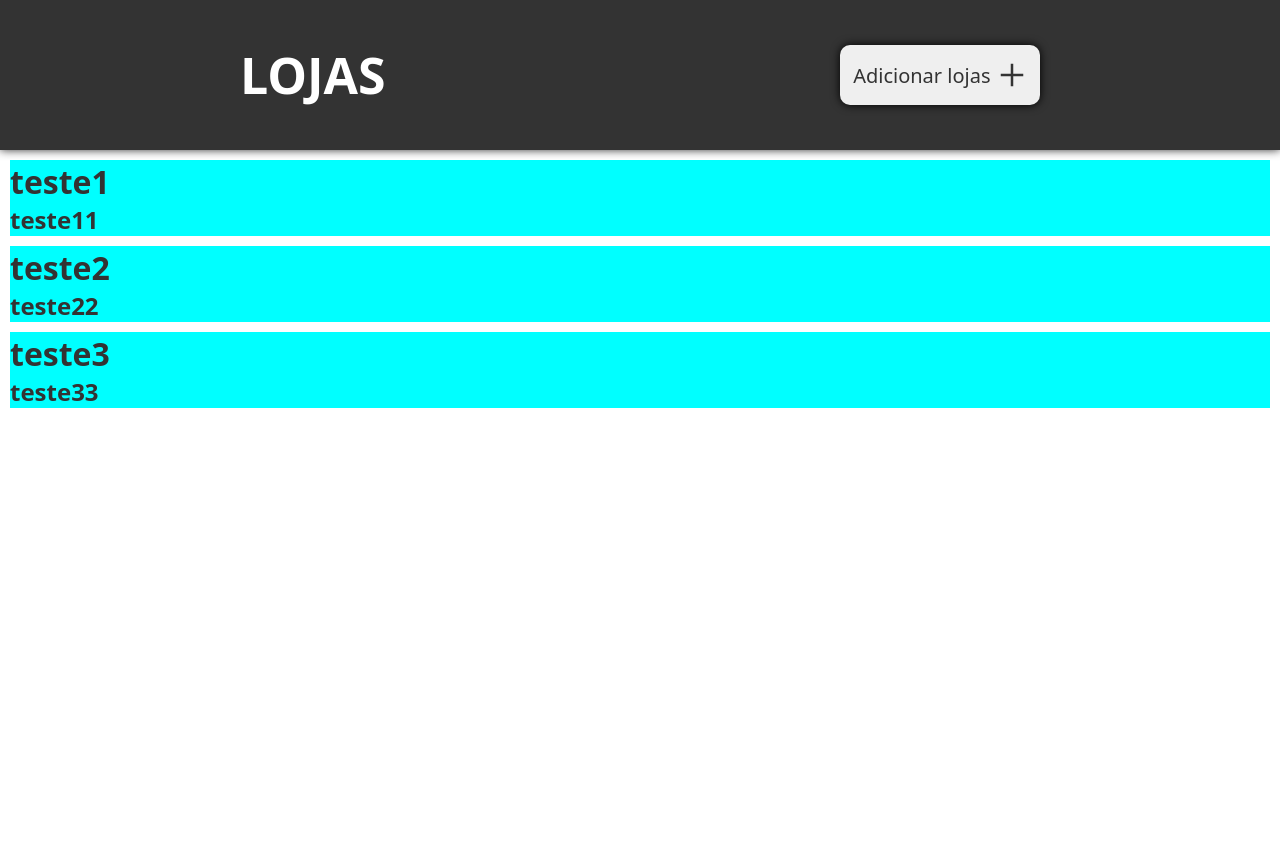
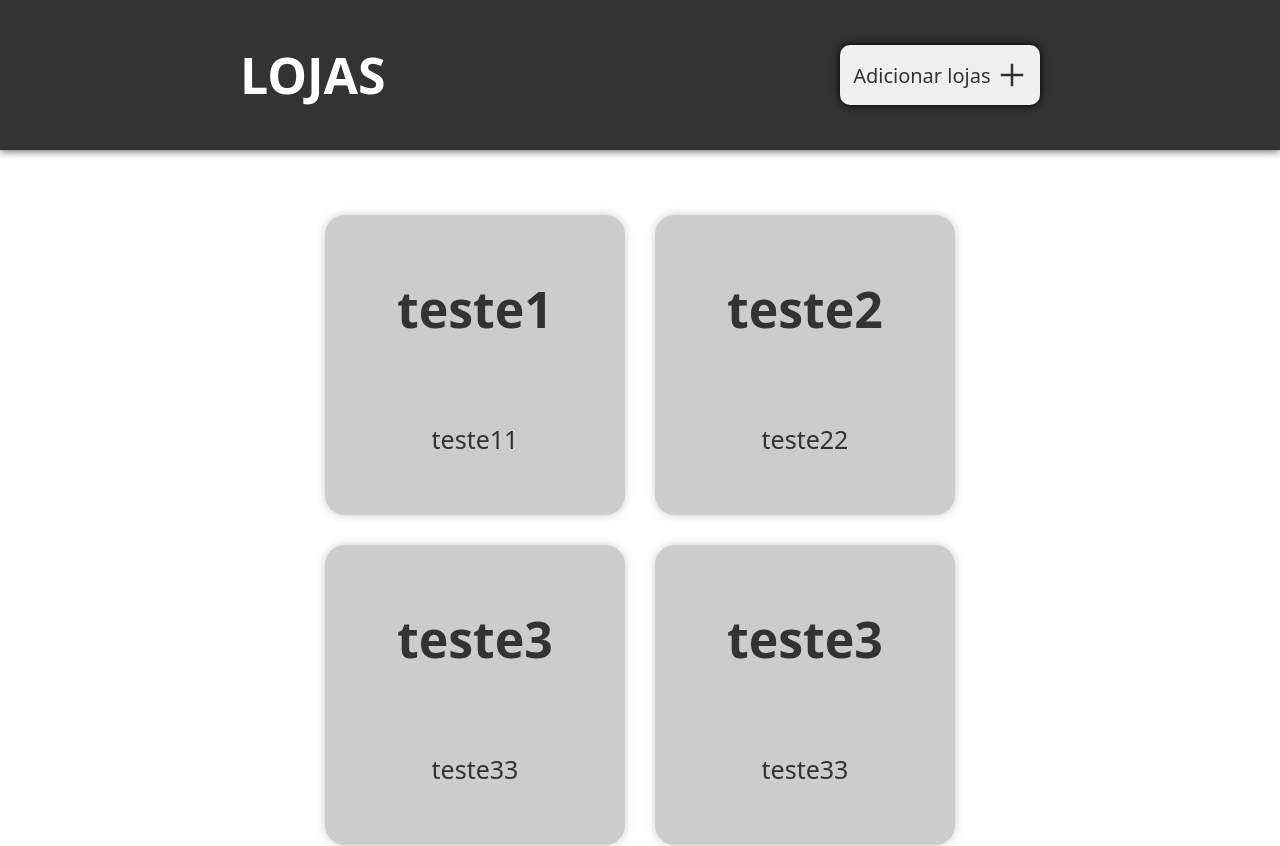
Before and after one commit to BlankSenai/controle-estoque-front, a Vue app: page / in a window 1280 px wide. Shown: the top 846 px of the page. Before the commit the page ends 800 px from the top, so only its background shows below. Built offline with nearby package versions, Linux system fonts and the light colour scheme.

Commit message:
add store component

```diff
--- a/src/components/Store.vue
+++ b/src/components/Store.vue
@@ -5,15 +5,44 @@ const props = defineProps(['store'])
 </script>
 
 <template>
-    <div class="store-container">
+    <div class="store">
         <h1>{{ store.nome }}</h1>
         <h2>{{ store.endereco }}</h2>
     </div>
 </template>
 
 <style scoped>
-.store-container {
-    background-color: aqua;
-    margin: 10px;
+.store {
+    background-color: #ccc;
+    border-radius: 20px;
+    padding: 20px;
+    margin: 15px;
+    width: 300px;
+    height: 300px;
+    transition: 0.2s;
+    filter: drop-shadow(0px 0px 5px #ccc);
+    display: flex;
+    flex-direction: column;
+    align-items: center;
+    justify-content: space-around;
+    cursor: pointer;
+}
+
+h1 {
+    font-size: 50px;
+    font-weight: bold;
+}
+
+h2 {
+    font-size: 25px;
+    font-weight: normal;
+}
+
+.store:hover {
+    transform: scale(1.05);
+}
+
+.store:active {
+    transform: scale(0.95);
 }
 </style>
--- a/src/views/HomeView.vue
+++ b/src/views/HomeView.vue
@@ -27,7 +27,52 @@ const stores = ref([
         id: 3,
         nome: 'teste3',
         endereco: 'teste33'
-    }
+    },
+    {
+        id: 3,
+        nome: 'teste3',
+        endereco: 'teste33'
+    },
+    {
+        id: 3,
+        nome: 'teste3',
+        endereco: 'teste33'
+    },
+    {
+        id: 3,
+        nome: 'teste3',
+        endereco: 'teste33'
+    },
+    {
+        id: 3,
+        nome: 'teste3',
+        endereco: 'teste33'
+    },
+    {
+        id: 3,
+        nome: 'teste3',
+        endereco: 'teste33'
+    },
+    {
+        id: 3,
+        nome: 'teste3',
+        endereco: 'teste33'
+    },
+    {
+        id: 3,
+        nome: 'teste3',
+        endereco: 'teste33'
+    },
+    {
+        id: 3,
+        nome: 'teste3',
+        endereco: 'teste33'
+    },
+    {
+        id: 3,
+        nome: 'teste3',
+        endereco: 'teste33'
+    },
 ])
 const showModal = ref(false)
 
@@ -48,5 +93,11 @@ function openModal(value) {
 </template>
 
 <style scoped>
-
+.stores-container {
+    width: 60%;
+    margin: 50px auto ;
+    display: flex;
+    justify-content: center;
+    flex-wrap: wrap;
+}
 </style>
```
